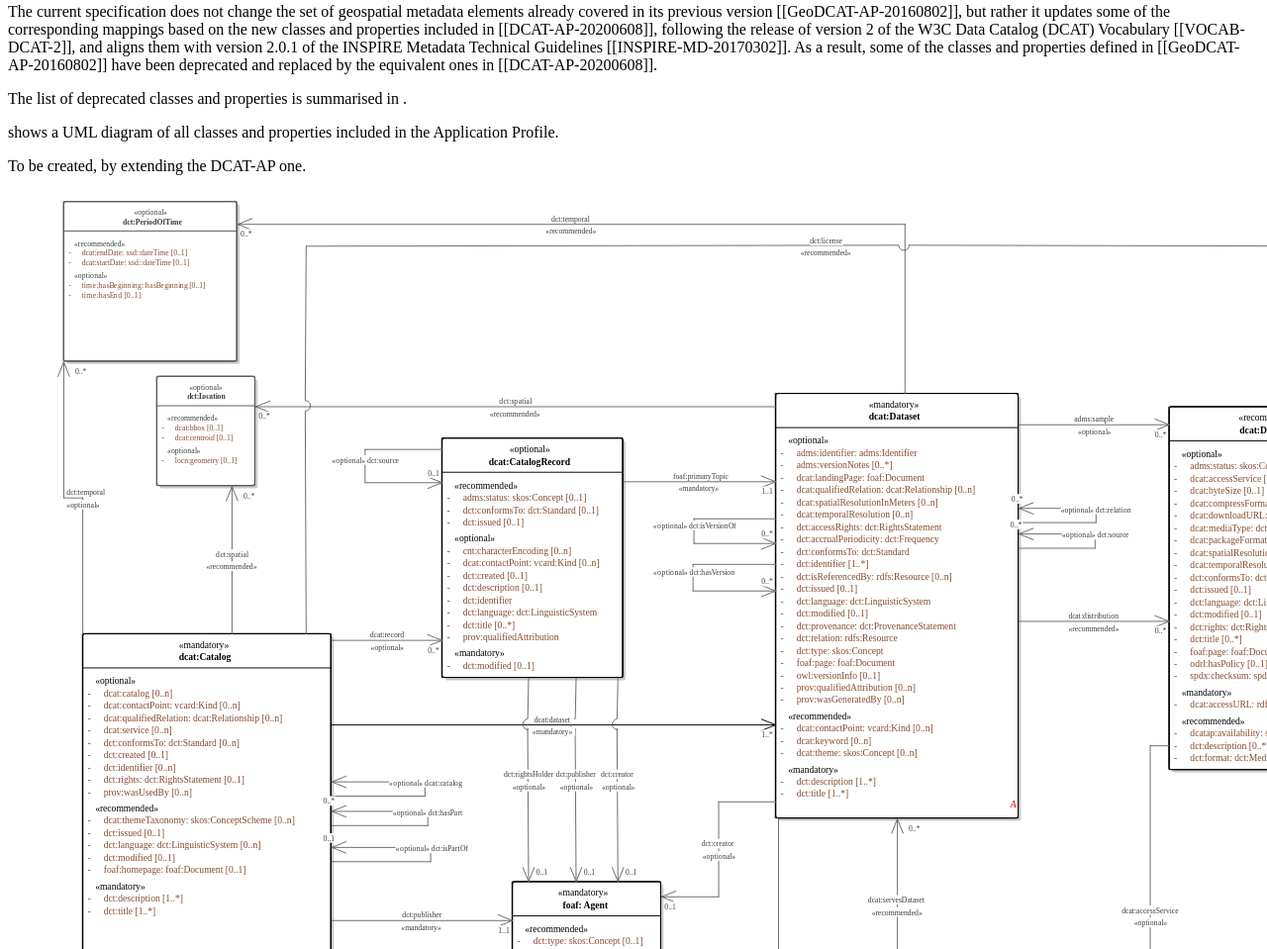
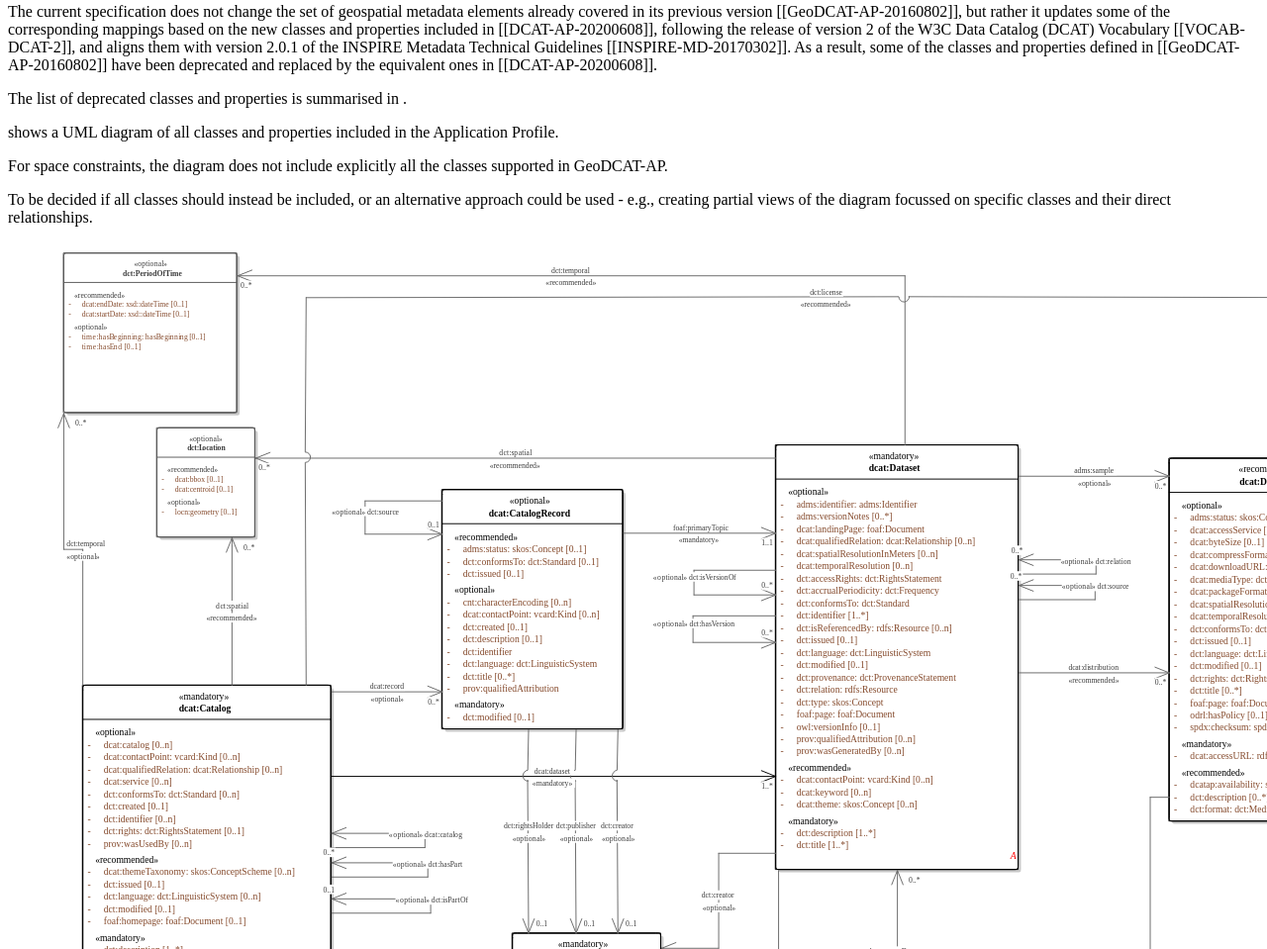
Before and after one commit to SEMICeu/GeoDCAT-AP, a plain HTML site: page drafts/latest/index.html in a window 1280 px wide. Shown: the part 2836-3795 px from the top of the page at 99% size. Drawn offline with Linux system fonts and the light colour scheme.

Commit message:
Update EDNOTE and add NOTE for the diagram in §2
- Modified EDNOTE, as a diagram has been actually created.
- NOTE added to make explicit that the diagram is not exhaustive.

```diff
--- a/drafts/latest/index.html
+++ b/drafts/latest/index.html
@@ -252,8 +252,15 @@ The views expressed are purely those of the author and may not in any circumstan
 
 <p><a href="#fig-geodcat-ap-uml-class-diagram"></a> shows a UML diagram of all classes and properties included in the Application Profile.</p>
 
-<aside class="ednote">
+<aside class="note">
+<p>For space constraints, the diagram does not include explicitly all the classes supported in GeoDCAT-AP.</p>
+</aside>
+
+<aside class="ednote">
+<!--
 <p>To be created, by extending the DCAT-AP one.</p>
+-->
+<p>To be decided if all classes should instead be included, or an alternative approach could be used - e.g., creating partial views of the diagram focussed on specific classes and their direct relationships.</p>
 </aside>
 
 <figure id="fig-geodcat-ap-uml-class-diagram">
```
